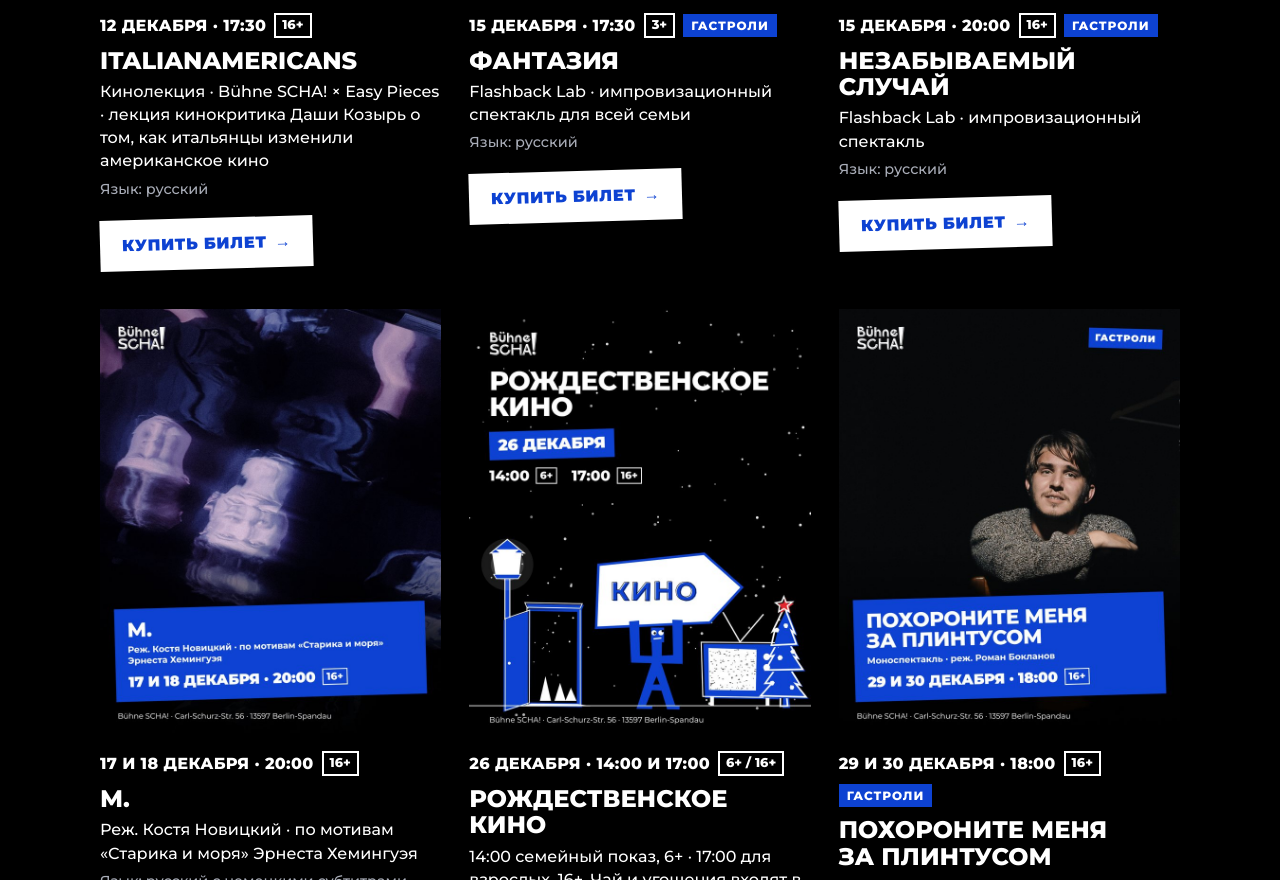
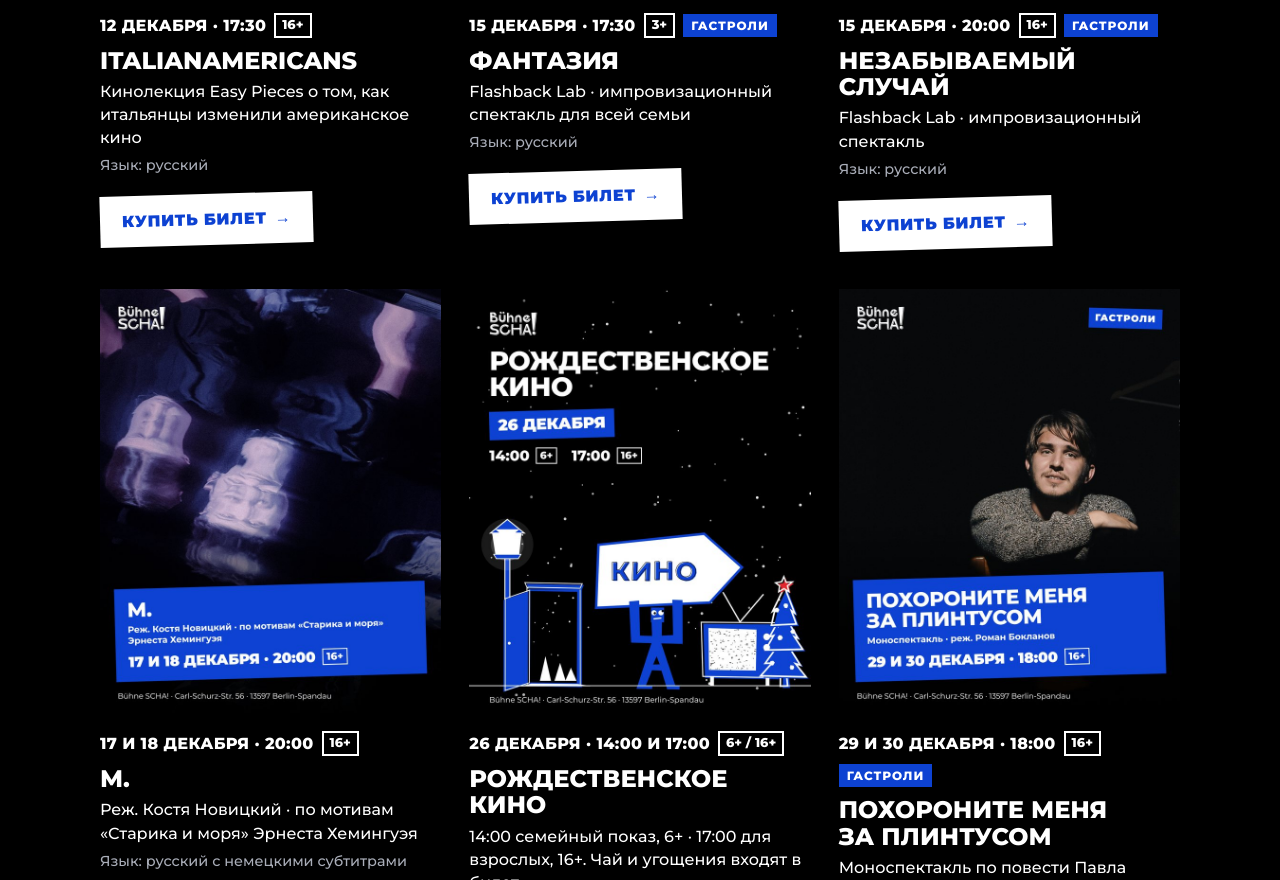
Before and after one commit to Buhne-SCHA/tickets, a plain HTML site: page index.html in a window 1280 px wide. Shown: the part 854-1734 px from the top of the page. Drawn offline with Linux system fonts and the light colour scheme.

Commit message:
Кинолекция: без имени лектора
Co-Authored-By: Claude Opus 5.5 <noreply@anthropic.com>
Claude-Session: https://claude.ai/code/session_01RnKSTGKpZb11p34JeQWmA2

```diff
--- a/index.html
+++ b/index.html
@@ -48,7 +48,7 @@ footer a{color:var(--fg)}
 <article class="ev">
 <a class="pic" href="https://fienta.com/ru/kinolekciya-easy-pieces" target="_blank" rel="noopener"><img src="0_italianamericans.jpg" alt="Italianamericans" loading="lazy" width="720" height="900"></a>
 <div class="info"><div class="meta"><span class="date">12 декабря · 17:30</span><span class="age">16+</span></div>
-<h2>Italianamericans</h2><p class="sub">Кинолекция · Bühne SCHA! × Easy Pieces · лекция кинокритика Даши Козырь о том, как итальянцы изменили американское кино</p><p class="lang">Язык: русский</p>
+<h2>Italianamericans</h2><p class="sub">Кинолекция Easy Pieces о том, как итальянцы изменили американское кино</p><p class="lang">Язык: русский</p>
 <a class="buy" href="https://fienta.com/ru/kinolekciya-easy-pieces" target="_blank" rel="noopener">Купить билет <span aria-hidden="true">→</span></a></div></article>
 <article class="ev">
 <a class="pic" href="https://fienta.com/improvizacionnyy-spektakl-fantaziya-dlya-detey-v-buhne-scha" target="_blank" rel="noopener"><img src="1_fantazia.jpg" alt="Фантазия" loading="lazy" width="720" height="900"></a>
```
Also changed, not shown: 0_italianamericans.jpg.
